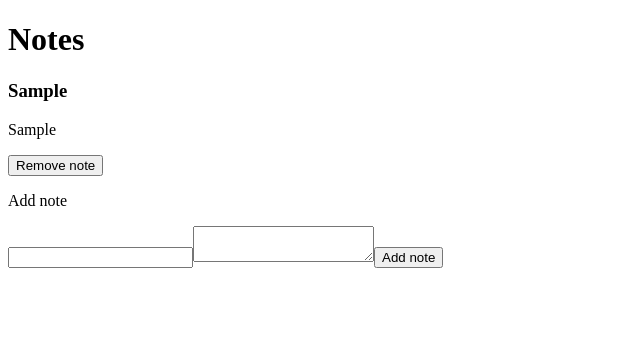
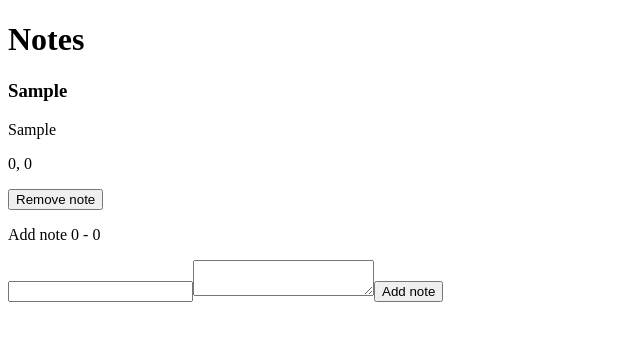
Before and after one commit to gjwall/react-new-features, a React (Create React App) app: page / in a window 1280 px wide. Both pictures are taken after typing "Sample", "Sample" into the empty fields and a click on the button "Add note". Shown: the top 340 px of the page, without its empty margins (0-640 px from the left). Built offline with nearby package versions, Linux system fonts and the light colour scheme.

Commit message:
After creating custom hooks

```diff
--- a/src/components/AddNoteForm.js
+++ b/src/components/AddNoteForm.js
@@ -1,5 +1,6 @@
-import React,  { useState, useContext } from 'react';
+import React, { useState, useContext } from 'react';
 import NotesContext from './../context/notes-context';
+import useMousePosition from './../hooks/useMousePosition';
 
 const AddNoteForm = () => {
 
@@ -7,6 +8,7 @@ const AddNoteForm = () => {
 
     const [title, setTitle] = useState('');
     const [body, setBody] = useState('');
+    const position = useMousePosition();
 
     const changeTitle = (e) => {
         setTitle(e.target.value);
@@ -26,7 +28,7 @@ const AddNoteForm = () => {
     // To use a fragment replace <div> with <> and </div> with </>
     return (
         <div>
-            <p>Add note</p>
+            <p>Add note {position.x} - {position.y}</p>
             <form onSubmit={addNote}>
             <input value={title} onChange={changeTitle} />
             <textarea value={body} onChange={changeBody}></textarea>
--- a/src/components/Note.js
+++ b/src/components/Note.js
@@ -1,14 +1,17 @@
 import React, { useContext }  from 'react';
 import NotesContext from './../context/notes-context';
+import useMousePosition from './../hooks/useMousePosition';
 
 const Note = ( { note } ) => {
 
     const { dispatch } = useContext(NotesContext);
+    const position = useMousePosition();
 
     return (
       <div>
         <h3>{note.title}</h3>
         <p>{note.body}</p>
+        <p>{position.x}, {position.y}</p>
         <button onClick={() => dispatch( { type: 'REMOVE_NOTE', title: note.title } )}>Remove note</button>
       </div>
     )
--- /dev/null
+++ b/src/hooks/useMousePosition.js
@@ -0,0 +1,27 @@
+import { useEffect, useState} from 'react';
+
+const useMousePosition =  () => {
+    const [position, setPosition] = useState({ x: 0, y: 0 });
+
+    useEffect( () => {
+
+      const handleMouseMove = (e) => {
+        setPosition({
+            x: e.pageX,
+            y: e.pageY
+        });
+      };
+
+      console.log('setting up event');
+      document.addEventListener('mousemove', handleMouseMove);
+
+      return () => {
+        document.removeEventListener('mousemove', handleMouseMove);
+      };
+
+    }, [] );
+
+    return position;
+};
+
+export { useMousePosition as default };
```
